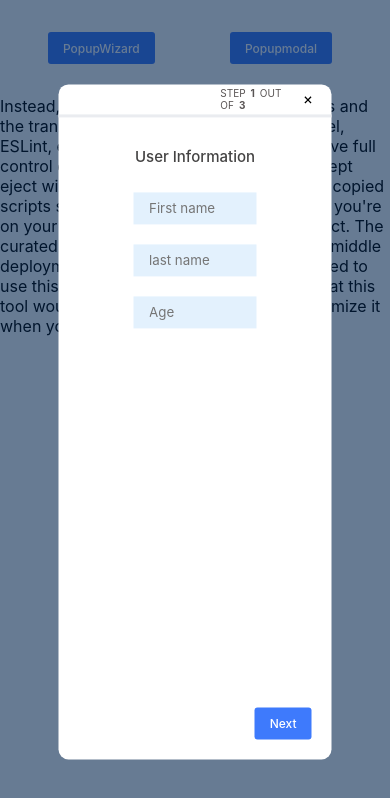
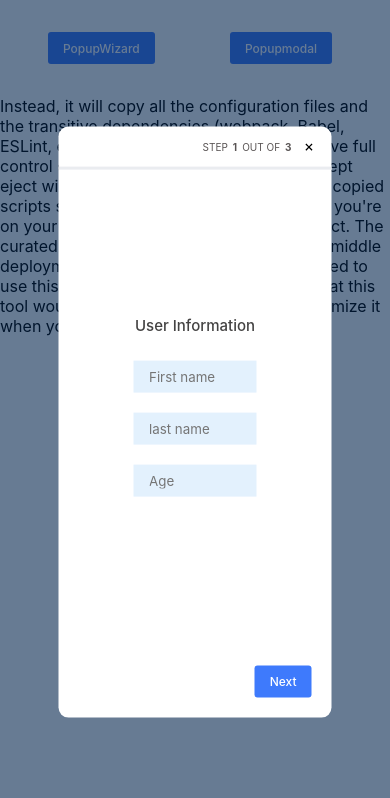
Before and after one commit to divyasaroj929/MultipleStep-Form, a React (Create React App) app: page / in a window 390 px wide. Both pictures are taken after a click on the button "PopupWizard". Shown: the top 798 px of the page. Built offline with nearby package versions, Linux system fonts and the light colour scheme.

Commit message:
responsive

```diff
--- a/src/App.css
+++ b/src/App.css
@@ -1,3 +1,12 @@
+* {
+  margin: 0px;
+  padding: 0px;
+  box-sizing: border-box;
+  font-family: "Nunito Sans", -apple-system, ".SFNSText-Regular",
+    "San Francisco", BlinkMacSystemFont, "Segoe UI", "Helvetica Neue", Helvetica,
+    Arial, sans-serifx;
+}
+
 .home-container {
   margin: 2rem 3rem;
   display: flex;
--- a/src/component/Header/header.css
+++ b/src/component/Header/header.css
@@ -62,3 +62,80 @@
 .cross-icon:hover {
   background-color: rgb(223, 221, 221);
 }
+
+@media (max-width: 768px) {
+  .header-section {
+    height: 40px;
+    display: flex;
+    justify-content: space-between;
+    align-items: center;
+    padding: 10px 10px;
+  }
+  .header-title {
+    width: 40%;
+    display: flex;
+    justify-content: flex-start;
+    align-items: center;
+    color: #021d3d;
+  }
+  .back-icon {
+    width: 30px;
+    height: 30px;
+    font-size: 15px;
+    border-radius: 50%;
+    margin-right: 5px;
+    display: flex;
+    justify-content: center;
+    align-items: center;
+    cursor: pointer;
+  }
+  .back-icon:hover {
+    background-color: rgb(223, 221, 221);
+  }
+  .header-title-name {
+    padding: 5px;
+    font-size: 14px;
+    white-space: nowrap;
+    text-transform: capitalize;
+    color: #021d3d;
+  }
+  .page-count {
+    width: 40%;
+    display: flex;
+    justify-content: flex-end;
+    align-items: center;
+  }
+  .count-page-step {
+    font-size: 13px;
+    display: flex;
+    justify-content: flex-end;
+    align-items: center;
+    cursor: pointer;
+    text-transform: uppercase;
+    margin-right: 5px;
+    color: rgb(89, 84, 84);
+  }
+
+  .cross-icon {
+    width: 20px;
+    height: 20px;
+    font-size: 16px;
+    border-radius: 50%;
+    display: flex;
+    justify-content: center;
+    align-items: center;
+  }
+  .cross-icon:hover {
+    background-color: rgb(223, 221, 221);
+  }
+}
+@media (max-width: 480px) {
+  .count-page-step {
+    font-size: 10px;
+    cursor: pointer;
+    white-space: nowrap;
+    text-transform: uppercase;
+    margin-right: 5px;
+    color: rgb(89, 84, 84);
+  }
+}
--- a/src/component/modal/modal.css
+++ b/src/component/modal/modal.css
@@ -121,3 +121,153 @@
   border-radius: 3px;
   color: #f5f5f5;
 }
+@media (max-width: 768px) {
+  .modal-warrper {
+    box-shadow: 0 12px 24px 0 RGBA(var(--trueblack), 0.1),
+      inset 0 0 0 99999px RGBA(var(--overlay), 0.16);
+    position: fixed;
+    top: 0px;
+    right: 0px;
+    left: 0px;
+    bottom: 0px;
+    background-color: rgba(2, 35, 75, 0.6);
+    display: flex;
+    justify-content: center;
+    align-items: center;
+    padding: 5px 20px;
+  }
+
+  .modal-container {
+    position: fixed;
+    top: 50%;
+    left: 50%;
+    transform: translate(-50%, -50%);
+
+    height: 60vh;
+    /* width: 80%; */
+    background-color: #fff;
+    border-radius: 5px;
+    padding: 10px 20px;
+  }
+  .Modal-header {
+    height: 40px;
+    width: 100%;
+    font-size: 15px;
+    display: flex;
+    justify-content: space-between;
+    align-items: center;
+    margin: 10px 0px;
+    white-space: nowrap;
+    /* padding: 5px 20px; */
+  }
+  .modal-body-message {
+    height: 35vh;
+    width: 100%;
+    padding: 30px 30px;
+    display: flex;
+    justify-content: center;
+    align-items: center;
+    box-sizing: border-box;
+    flex-grow: 1;
+    border-radius: 9px;
+    background-color: #88adff;
+    font-size: 14px;
+    margin-top: 20px;
+    margin-bottom: 20px;
+    overflow: hidden;
+  }
+  .button-container-modal {
+    height: 20px;
+    display: flex;
+    justify-content: flex-end;
+    align-items: center;
+    margin: 10px 0px;
+    position: absolute;
+    bottom: 30px;
+    right: 10px;
+  }
+
+  .wizard-parent-button {
+    height: 2.4rem;
+    width: 6.3rem;
+    background-color: #3e7afc;
+    border: none;
+    border-radius: 3px;
+    color: #f5f5f5;
+  }
+}
+@media (max-width: 480px) {
+  .modal-warrper {
+    box-shadow: 0 12px 24px 0 RGBA(var(--trueblack), 0.1),
+      inset 0 0 0 99999px RGBA(var(--overlay), 0.16);
+    position: fixed;
+    top: 0px;
+    right: 0px;
+    left: 0px;
+    bottom: 0px;
+    background-color: rgba(2, 35, 75, 0.6);
+    display: flex;
+    justify-content: center;
+    align-items: center;
+    padding: 5px 20px;
+  }
+
+  .modal-container {
+    position: fixed;
+    top: 50%;
+    left: 50%;
+    transform: translate(-50%, -50%);
+
+    height: 60vh;
+    width: 80%;
+    background-color: #fff;
+    border-radius: 5px;
+    padding: 10px 20px;
+  }
+  .Modal-header {
+    height: 30px;
+    width: 100%;
+    font-size: 15px;
+    display: flex;
+    justify-content: space-between;
+    align-items: center;
+    margin: 10px 0px;
+    white-space: nowrap;
+    /* padding: 5px 20px; */
+  }
+  .modal-body-message {
+    height: 30vh;
+    width: 100%;
+    padding: 30px 30px;
+    display: flex;
+    justify-content: center;
+    align-items: center;
+    box-sizing: border-box;
+    flex-grow: 1;
+    border-radius: 9px;
+    background-color: #88adff;
+    font-size: 14px;
+    margin-top: 20px;
+    margin-bottom: 20px;
+    overflow: hidden;
+  }
+  .button-container-modal {
+    height: 20px;
+    display: flex;
+    justify-content: flex-end;
+    align-items: center;
+    margin: 10px 0px;
+    position: absolute;
+    bottom: 30px;
+    right: 10px;
+  }
+
+  .wizard-parent-button {
+    height: 2.4rem;
+    width: 6.3rem;
+    background-color: #3e7afc;
+    border: none;
+    border-radius: 3px;
+    color: #f5f5f5;
+  }
+}
--- a/src/component/popupwizard/popupwizard.css
+++ b/src/component/popupwizard/popupwizard.css
@@ -47,3 +47,89 @@
   align-items: center;
   flex-direction: column;
 }
+@media (max-width: 768px) {
+  .popupWiard-parent-container {
+    height: 70vh;
+    width: 70%;
+    position: fixed;
+    top: 50%;
+    left: 50%;
+    transform: translate(-50%, -50%);
+    background-color: white;
+    border-radius: 10px;
+  }
+
+  .wizard-body-container {
+    height: calc(100% - 25%);
+    flex: 1;
+    font-size: 14px;
+    padding: 0px 10px;
+    color: #021d3d;
+    overflow-y: scroll;
+    display: flex;
+    align-items: center;
+    justify-content: center;
+    flex-direction: column;
+  }
+  .popupWiard-form {
+    height: 100%;
+  }
+  .Footer-wizard-container {
+    position: absolute;
+    bottom: 20px;
+    right: 0px;
+    /* height: 40px; */
+    display: flex;
+    justify-content: space-between;
+    align-items: center;
+    padding: 0px 10px;
+  }
+  input {
+    outline: none;
+    height: 40px;
+    width: 70%;
+    margin-top: 10px;
+    margin-bottom: 10px;
+    padding: 1rem 1rem;
+    border: none;
+    background-color: rgb(227, 241, 253);
+  }
+}
+
+@media (max-width: 480px) {
+  .wizard-body-container {
+    height: calc(100% - 25%);
+    flex: 1;
+    font-size: 14px;
+    padding: 10px 10px;
+    color: #021d3d;
+    overflow-y: scroll;
+    display: flex;
+    align-items: center;
+    justify-content: center;
+    flex-direction: column;
+  }
+  .popupWiard-form {
+    height: 100%;
+  }
+  .Footer-wizard-container {
+    position: absolute;
+    bottom: 20px;
+    right: 0px;
+    /* height: 40px; */
+    display: flex;
+    justify-content: space-between;
+    align-items: center;
+    padding: 0px 10px;
+  }
+  input {
+    outline: none;
+    height: 40px;
+    width: 70%;
+    margin-top: 10px;
+    margin-bottom: 10px;
+    padding: 1rem 1rem;
+    border: none;
+    background-color: rgb(227, 241, 253);
+  }
+}
```
Also changed, not shown: src/reportWebVitals.js (added, +13 -0 lines).
